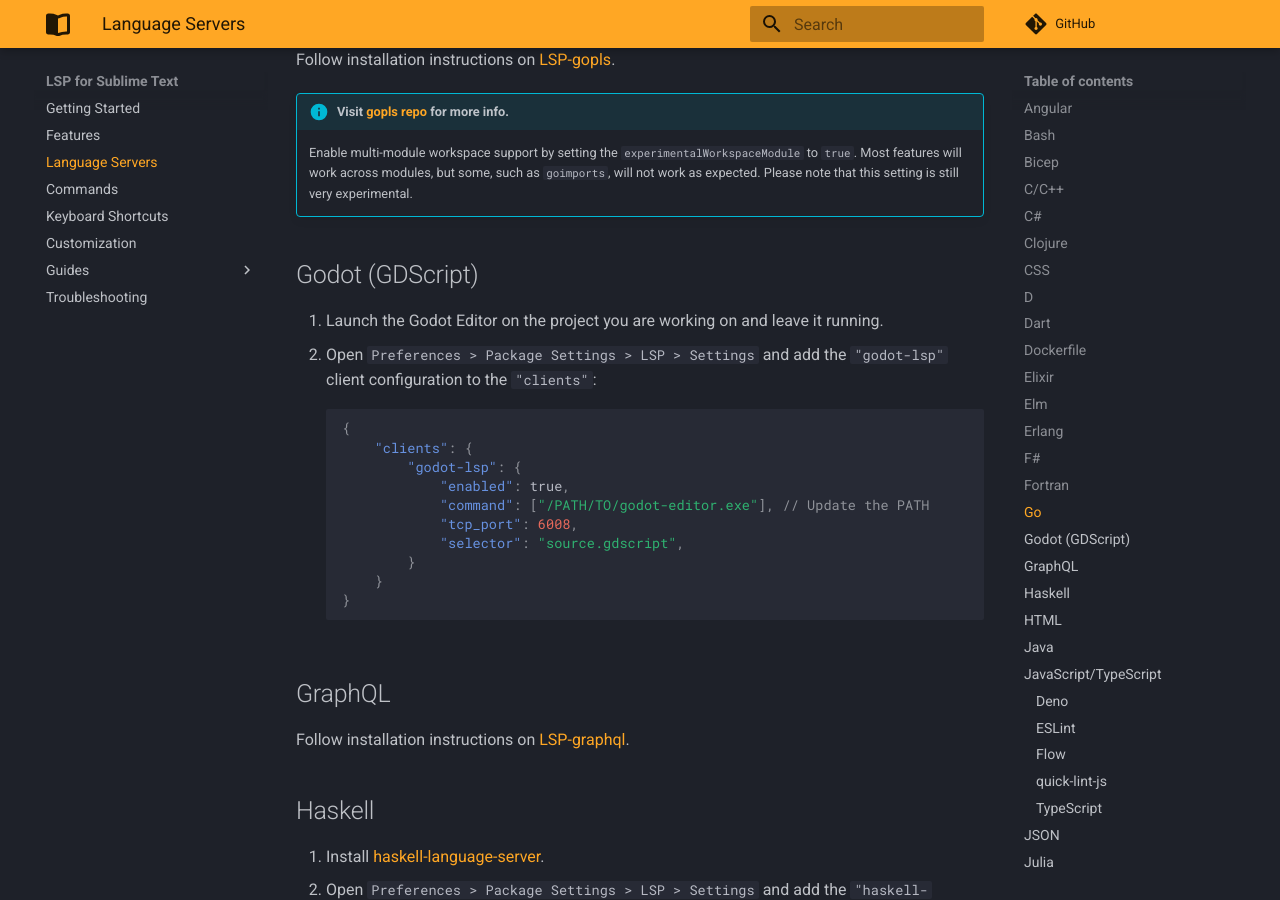
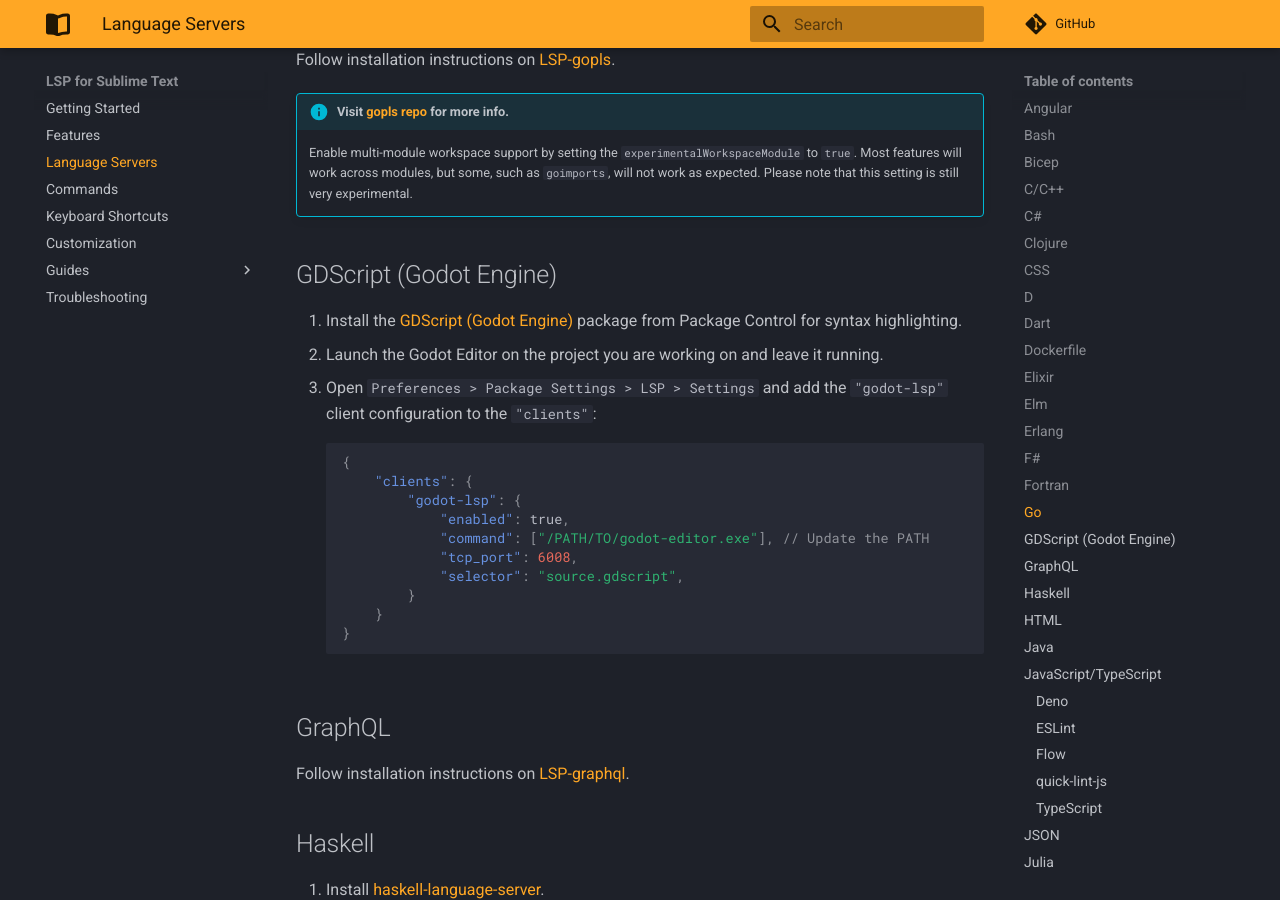
Before and after one commit to sublimelsp/LSP, an MkDocs documentation site: the page built from docs/src/language_servers.md, in a window 1280 px wide and 900 px high, scrolled down 4279 px. Built offline with MkDocs 1.6.1 and Material for MkDocs 9.7.7, drawn with Linux system fonts in a browser that asks for light colours; comment, search, counter and statistics services are not loaded.

Commit message:
Add GDScript syntax highlighting instructions

````diff
--- a/docs/src/language_servers.md
+++ b/docs/src/language_servers.md
@@ -167,10 +167,11 @@
 !!! info "Visit [gopls repo](https://github.com/golang/tools/tree/master/gopls) for more info."
     Enable multi-module workspace support by setting the `experimentalWorkspaceModule` to `true`. Most features will work across modules, but some, such as `goimports`, will not work as expected. Please note that this setting is still very experimental.
 
-## Godot (GDScript)
+## GDScript (Godot Engine)
 
-1. Launch the Godot Editor on the project you are working on and leave it running.
-2. Open `Preferences > Package Settings > LSP > Settings` and add the `"godot-lsp"` client configuration to the `"clients"`:
+1. Install the [GDScript (Godot Engine)](https://packagecontrol.io/packages/GDScript%20(Godot%20Engine)) package from Package Control for syntax highlighting.
+2. Launch the Godot Editor on the project you are working on and leave it running.
+3. Open `Preferences > Package Settings > LSP > Settings` and add the `"godot-lsp"` client configuration to the `"clients"`:
 
     ```json
     {
````
